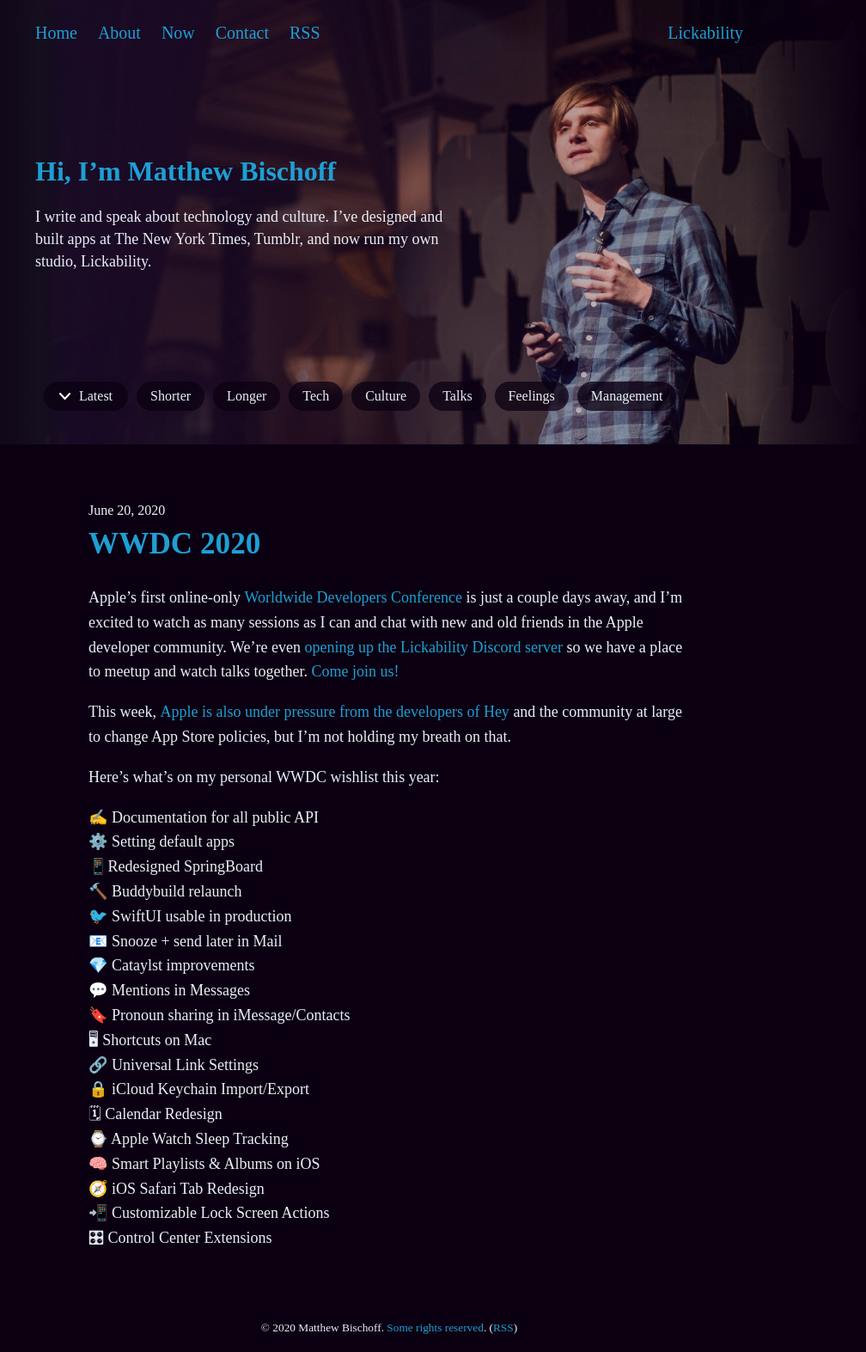
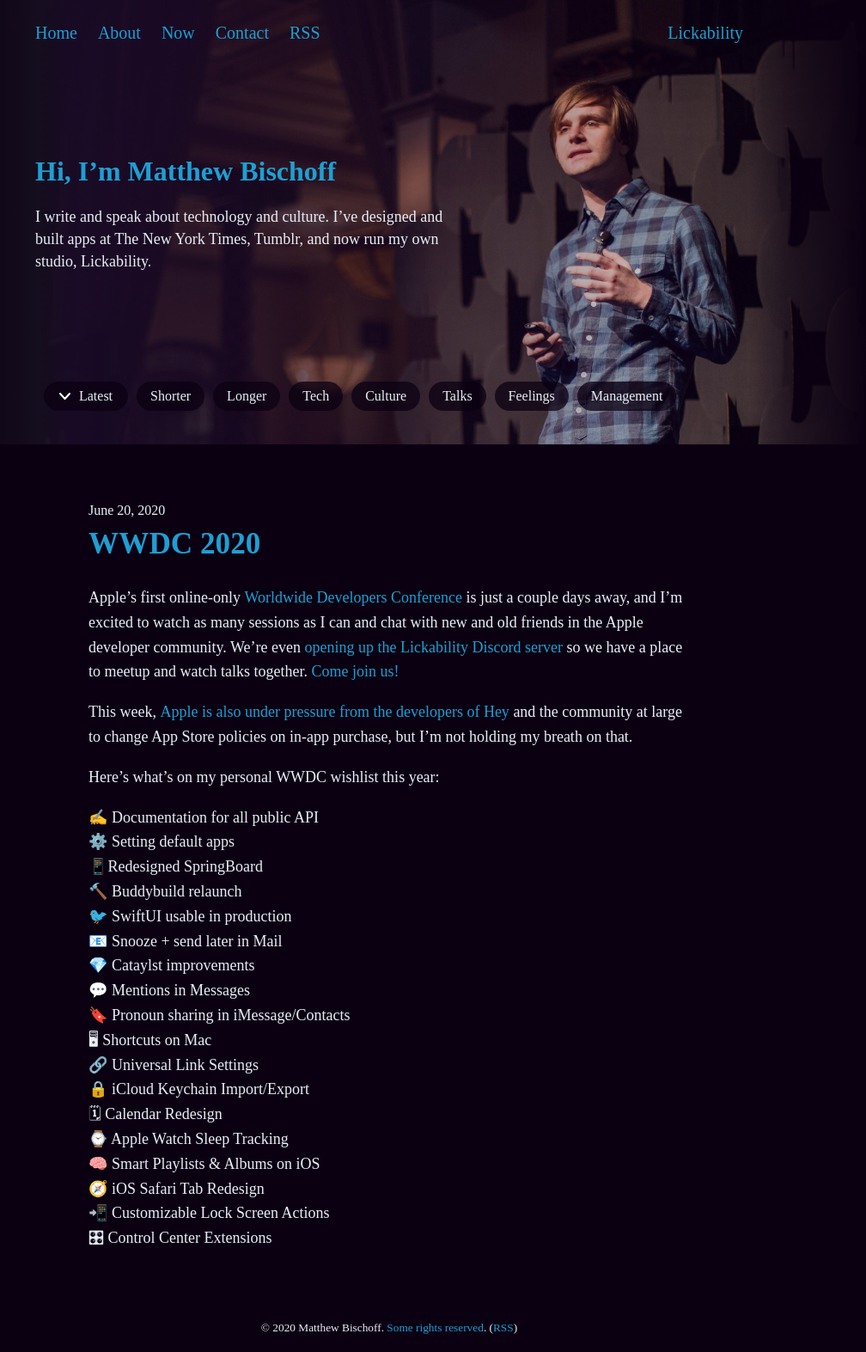
Before and after one commit to mbbischoff/website, a Jekyll site: the page built from _posts/2020-06-20-wwdc-2020.markdown, in a window 1280 px wide. Shown: the whole page at 86% size, without its empty margins (187-1195 px from the left). Built offline with Jekyll 4.4.1, drawn with Linux system fonts in a browser that asks for light colours; some web fonts are replaced; comment, search, counter and statistics services are not loaded.

Commit message:
Updated Wwdc 2020

```diff
--- a/_posts/2020-06-20-wwdc-2020.markdown
+++ b/_posts/2020-06-20-wwdc-2020.markdown
@@ -16,7 +16,7 @@
 
 Apple’s first online-only [Worldwide Developers Conference](https://developer.apple.com/wwdc20/) is just a couple days away, and I’m excited to watch as many sessions as I can and chat with new and old friends in the Apple developer community. We’re even [opening up the Lickability Discord server](https://twitter.com/lickability/status/1274329972094701570) so we have a place to meetup and watch talks together. [Come join us!](https://discord.com/invite/q8H6D6Z)
 
-This week, [Apple is also under pressure from the developers of Hey](https://techcrunch.com/2020/06/18/interview-apples-schiller-says-position-on-hey-app-is-unchanged-and-no-rules-changes-are-imminent/) and the community at large to change App Store policies, but I’m not holding my breath on that.
+This week, [Apple is also under pressure from the developers of Hey](https://techcrunch.com/2020/06/18/interview-apples-schiller-says-position-on-hey-app-is-unchanged-and-no-rules-changes-are-imminent/) and the community at large to change App Store policies on in-app purchase, but I’m not holding my breath on that.
 
 Here’s what’s on my personal WWDC wishlist this year:
 
```
